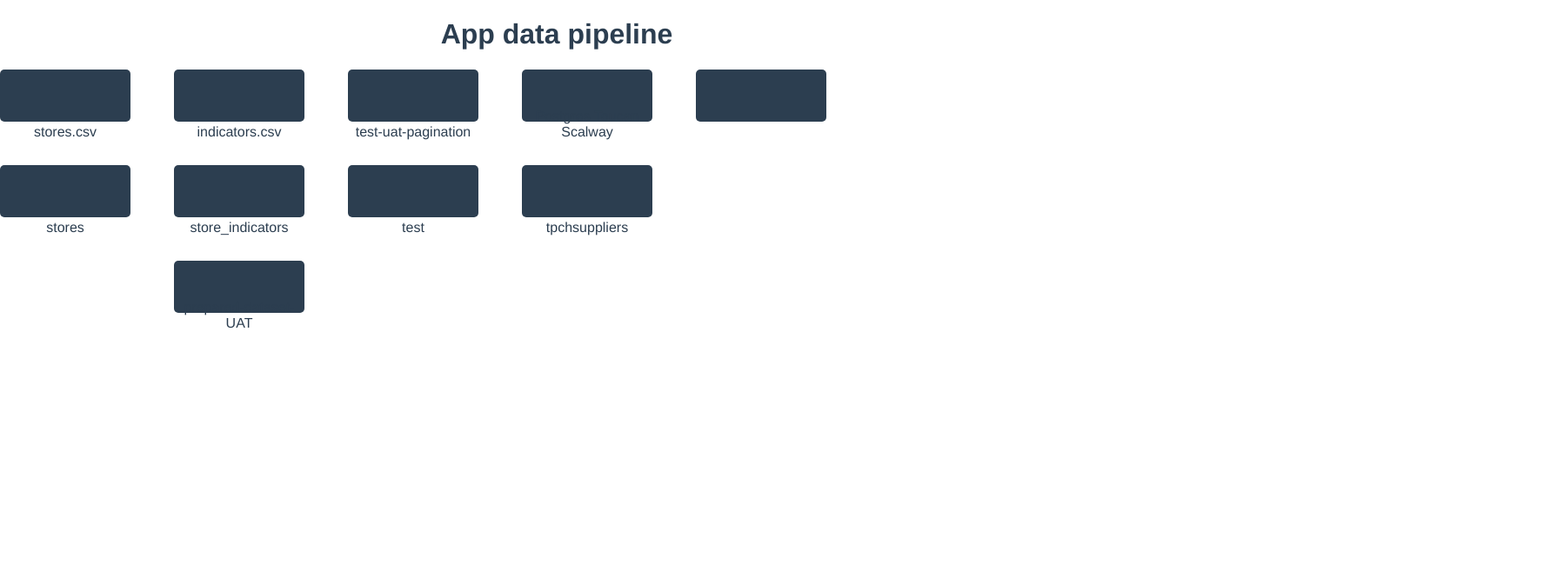
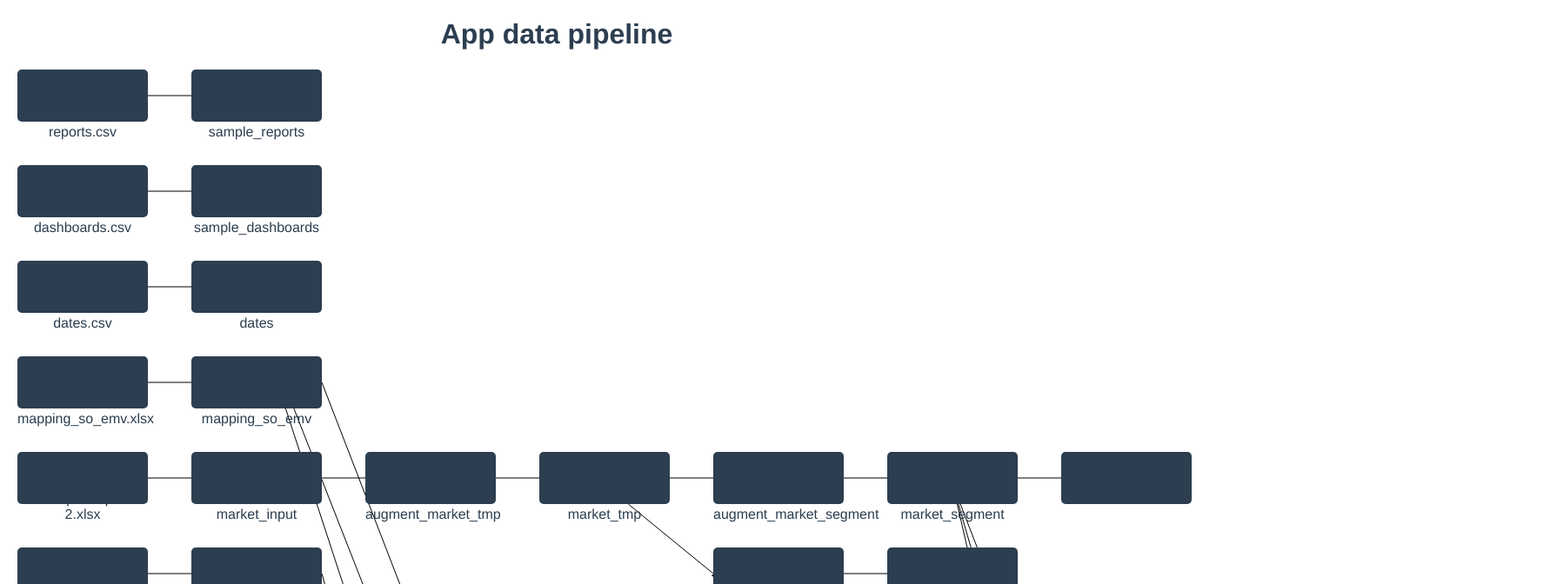
Before and after one commit to ToucanToco/toucan-data-pipeline, a Vue app: page / in a window 1280 px wide. Shown: the top 672 px of the page at 87% size, 1790 px wide, since content can reach past the window. Built offline with nearby package versions, Linux system fonts and the light colour scheme.

Commit message:
Fast large pipeline rendering with dagre and vue

```diff
--- a/src/components/AppDataPipeline.vue
+++ b/src/components/AppDataPipeline.vue
@@ -5,7 +5,7 @@
     <!--      :graph="BRAND_PERF_GRAPH"-->
     <!--      class="app-data-pipeline__viz"-->
     <!--    ></Cytoscape>-->
-    <Dagre :graph="PAGINATION_GRAPH"></Dagre>
+    <Dagre :graph="BRAND_PERF_GRAPH"></Dagre>
   </div>
 </template>
 
--- a/src/components/Dagre.vue
+++ b/src/components/Dagre.vue
@@ -1,5 +1,21 @@
 <template>
-  <div class="graph">
+  <div
+    class="graph"
+    :style="{
+      height: height + 'px',
+      width: width + 'px',
+      flex: width && height ? 'none' : undefined,
+    }"
+  >
+    <Edge
+      class="edge"
+      v-for="e in edges"
+      :key="e.key"
+      :x1="e.x1"
+      :y1="e.y1"
+      :x2="e.x2"
+      :y2="e.y2"
+    ></Edge>
     <Node
       class="node"
       :x="n.x"
@@ -7,7 +23,7 @@
       :label="n.label"
       :key="n.id"
       v-for="n in nodes"
-      :style="{top: (n.y - 60/2) + 'px', left: (n.x - 150/2) + 'px'}"
+      :style="{ top: n.y - 60 / 2 + 'px', left: n.x - 150 / 2 + 'px' }"
     ></Node>
   </div>
 </template>
@@ -17,12 +33,14 @@
 import dagre from "dagre";
 
 import Node from "./Node.vue";
+import Edge from "./Edge.vue";
 
 export default Vue.extend({
   name: "Dagre",
 
   components: {
     Node,
+    Edge,
   },
 
   props: {
@@ -36,20 +54,34 @@
 
   data(): {
     dagreGraph: dagre.graphlib.Graph;
-    nodes: { x: number; y: number }[];
+    nodes: { x: number; y: number; id: string; label: string }[];
+    edges: { x1: number; y1: number; x2: number; y2: number; id: string }[];
+    height?: number;
+    width?: number;
   } {
-    // eslint-disable-next-line
     return {
       nodes: [],
+      edges: [],
+      height: undefined,
+      width: undefined,
+      // eslint-disable-next-line @typescript-eslint/no-explicit-any
     } as any as {
       dagreGraph: dagre.graphlib.Graph;
-      nodes: { x: number; y: number }[];
+      nodes: { x: number; y: number; id: string; label: string }[];
+      edges: { x1: number; y1: number; x2: number; y2: number; id: string }[];
+      height?: number;
+      width?: number;
     };
   },
 
   created() {
     this.dagreGraph = new dagre.graphlib.Graph();
-    this.dagreGraph.setGraph({});
+    this.dagreGraph.setGraph({
+      rankdir: "LR",
+      align: "UL",
+      marginx: 20,
+      // ranker: "tight-tree",
+    });
 
     this.dagreGraph.setDefaultEdgeLabel(function () {
       return {};
@@ -72,15 +104,27 @@
 
     dagre.layout(this.dagreGraph);
 
-    this.nodes = this.dagreGraph
-      .nodes()
-      .map((id) => {
+    this.height = this.dagreGraph.graph().height;
+    this.width = this.dagreGraph.graph().width;
+
+    this.nodes = this.dagreGraph.nodes().map((id) => {
       const n = this.dagreGraph.node(id);
       return {
         x: n.x,
         y: n.y,
         id: id,
-          label: n.label,
+        label: n.label as string,
+      };
+    });
+
+    this.edges = this.dagreGraph.edges().map((id) => {
+      const e = this.dagreGraph.edge(id);
+      return {
+        x1: e.points[0].x,
+        y1: e.points[0].y,
+        x2: e.points[e.points.length - 1].x,
+        y2: e.points[e.points.length - 1].y,
+        id: id.v + "->" + id.w,
       };
     });
   },
@@ -94,7 +138,15 @@
   position: relative;
 }
 
-.node {
+.node,
+.edge {
   position: absolute;
 }
+
+.edge {
+  width: 100%;
+  height: 100%;
+  top: 0;
+  left: 0;
+}
 </style>
--- /dev/null
+++ b/src/components/Edge.vue
@@ -0,0 +1,35 @@
+<template>
+  <svg>
+    <defs>
+      <marker
+        id="arrowhead"
+        markerWidth="10"
+        markerHeight="7"
+        refX="0"
+        refY="3.5"
+        orient="auto"
+      >
+        <polygon points="0 0, 10 3.5, 0 7" />
+      </marker>
+    </defs>
+    <line
+      :x1="x1"
+      :y1="y1"
+      :x2="x2"
+      :y2="y2"
+      stroke="#000"
+      stroke-width="1"
+      marker-end="url(#arrowhead)"
+    />
+  </svg>
+</template>
+
+<script>
+export default {
+  name: "Edge",
+
+  props: ["x1", "x2", "y1", "y2"],
+};
+</script>
+
+<style scoped></style>
--- a/src/components/Node.vue
+++ b/src/components/Node.vue
@@ -8,7 +8,7 @@
 export default {
   name: "Node",
 
-  props: ['label', 'x', 'y']
+  props: ["label", "x", "y"],
 };
 </script>
 
```
Lines whose indentation alone changed are shown as unchanged.
